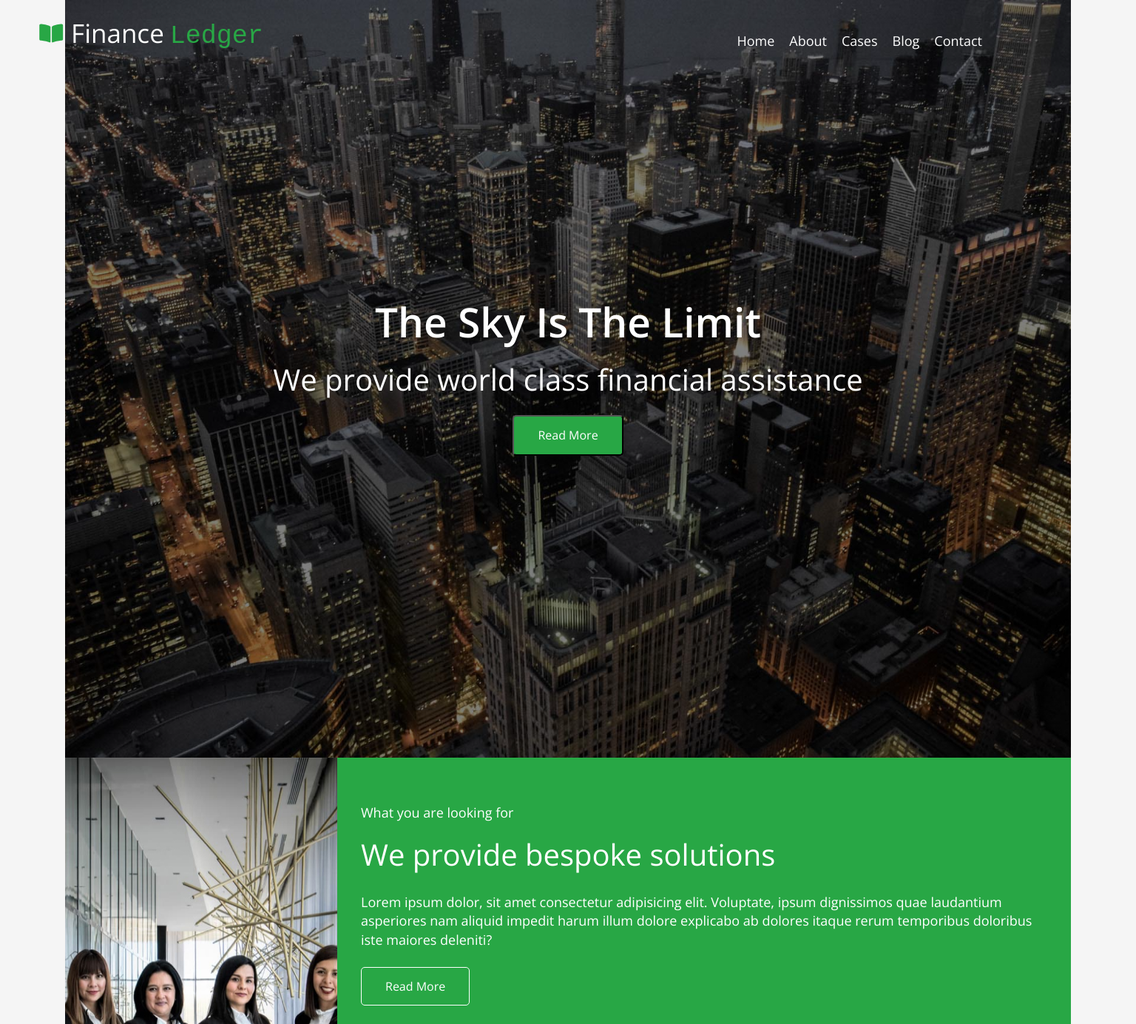
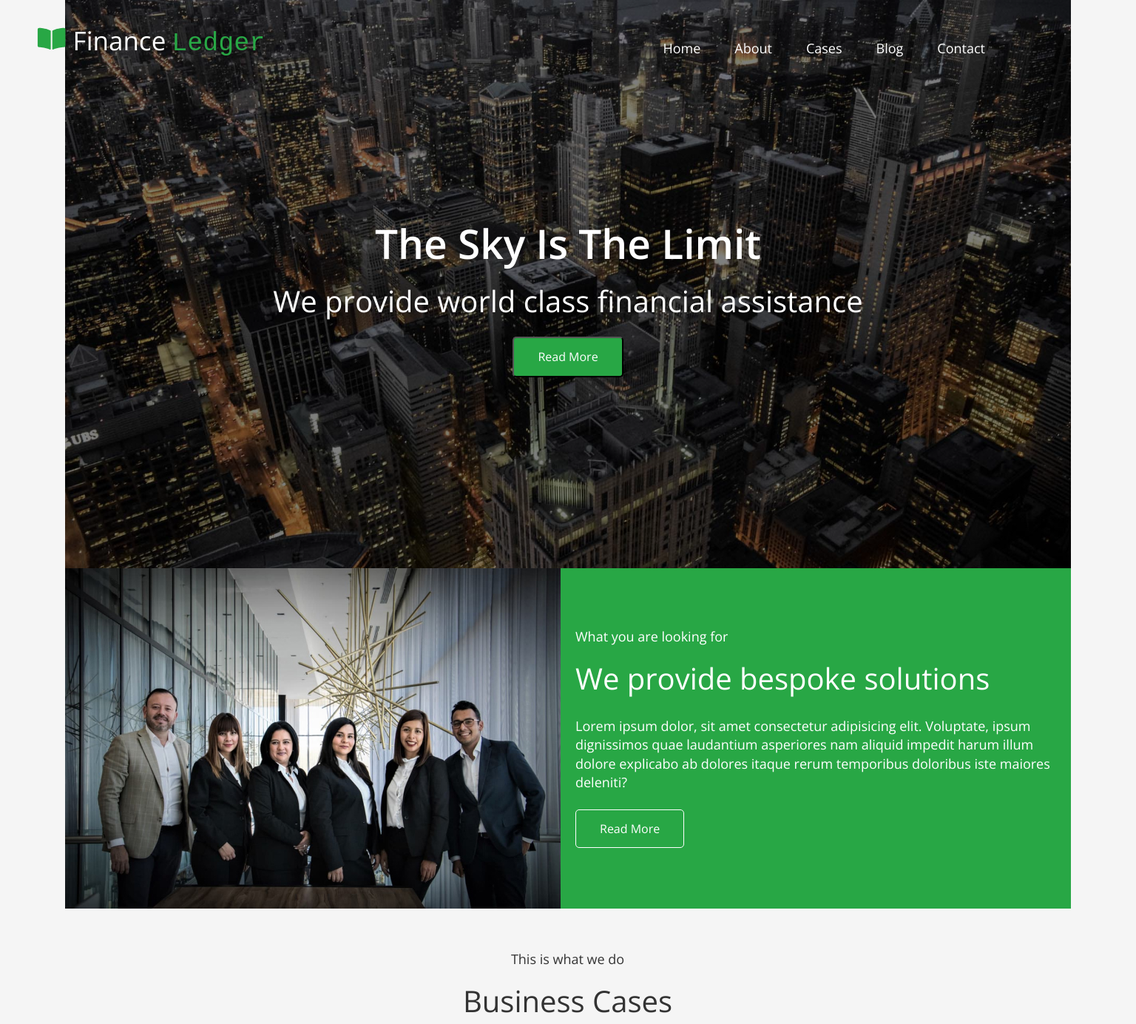
Before and after one commit to Vitaliy28031985/finance-ledger, a website built with webpack: page src/index.html in a window 1536 px wide. Shown: the top 1384 px of the page at 74% size. Built offline with nearby package versions, Linux system fonts and the light colour scheme; a script that the page names is missing; a web font is replaced by a local one.

Commit message:
desktop header, hero, provider, blog

```diff
--- a/src/index.html
+++ b/src/index.html
@@ -51,8 +51,9 @@
 
 <div class="page-provide-img-container">
    <picture>
+     <source media="(min-width: 1360px)" srcset="./img/provide/provider-desktop1x.jpg, ./img/provide/provider-desktop2x.jpg">
      <source media="(min-width: 768px)" srcset="./img/provide/provide-tablet1x.jpg, ./img/provide/provide-tablet2x.jpg">
-    <img src="./img/provide/people.jpg" alt="">
+    <img src="./img/provide/people.jpg" alt="people">
    </picture>
 
 </div>
@@ -99,6 +100,7 @@
   <div class="blog-page-img-container">
     <picture>
       <source media="(min-width: 768px)" srcset="./img/blog/blog-tablet-1x.jpg, ./img/blog/blog-tablet-2x.jpg">
+      <source media="(min-width: 1360px)" srcset="./img/blog/blog-desktop1x.jpg, ./img/blog/blog-desktop2x.jpg">
      <img src="./img/blog/blog.jpg" alt="blog">
     </picture>
   </div>
--- a/src/scss/components/_blog.scss
+++ b/src/scss/components/_blog.scss
@@ -16,6 +16,10 @@
     width: 368px;
     height: 493px;
    }
+   @media screen and (min-width: 1360px) {
+    width: 670px;
+    height: 460px;
+}
 }
 
 .blog-page-text {
@@ -25,6 +29,10 @@ padding-right: 20px;
 @media screen and (min-width: 768px) {
 padding-left: 32px;
 padding-right: 32px;
+}
+@media screen and (min-width: 1360px) {
+padding-left: 20px;
+padding-right: 28px;
 }
 }
 
--- a/src/scss/components/_header.scss
+++ b/src/scss/components/_header.scss
@@ -1,7 +1,13 @@
 
 .page-header {
-   position: fixed;
-  padding-top: 22px;
+position: fixed;
+padding-top: 22px;
+@media screen and (min-width: 768px) {
+padding-top: 28px;
+}
+@media screen and (min-width: 1360px) {
+ padding-top: 32px;
+}
 }
 
 .page-header-nav {
@@ -12,6 +18,10 @@
       justify-content: space-between;
       padding-right: 32px;
       padding-left: 32px;
+   }
+   @media screen and (min-width: 1360px) {
+     padding-right: 28px;
+      padding-left: 29.5px;
    }
 }
 .page-header-logo {
@@ -29,6 +39,14 @@ color: $min-text-color;
 .page-header-logo-item {
    width: 35px;
    height: 26px;
+   @media screen and (min-width: 768px) {
+   width: 39px;
+   height: 30px;
+   }
+   @media screen and (min-width: 1360px) {
+   width: 40px;
+   height: 30.6px;
+   }
 }
 
 .page-header-logo samp {
@@ -41,8 +59,11 @@ color: $min-text-color;
    margin-top: 16px;
    justify-content: center;
    gap: 12px;
-    @media screen and (min-width: 768px) {
-      gap: 20px;
+   @media screen and (min-width: 768px) {
+   gap: 20px;
+    }
+   @media screen and (min-width: 1360px) {
+   gap: 46px;
     }
 }
 
--- a/src/scss/components/_hero.scss
+++ b/src/scss/components/_hero.scss
@@ -5,16 +5,22 @@
    background-image:
    linear-gradient((rgba(0, 0, 0, 0.5)), rgba(0, 0, 0, 0.5)),
    url('../../img/hero/showcase.jpg');
-     @media screen and (min-width: 768px) {
+   @media screen and (min-width: 768px) {
    height: 1024px;
- }
+   }
+   @media screen and (min-width: 1360px) {
+    height: 768px;
+   }
 }
 .p {
    opacity: 0;
    margin-bottom: 160px;
    @media screen and (min-width: 768px) {
    margin-bottom: 378px;
- }
+   }
+   @media screen and (min-width: 1360px) {
+    margin-bottom: 272px;
+   }
 }
 .section-page-container {
 letter-spacing: 0em;
--- a/src/scss/components/_provide.scss
+++ b/src/scss/components/_provide.scss
@@ -9,6 +9,10 @@
 @media screen and (min-width: 768px) {
    width: 368px;
    height: 610px;
+}
+@media screen and (min-width: 1360px) {
+  width: 670px;
+  height: 460px;
 }
 }
 
@@ -23,7 +27,12 @@ padding-bottom: 62px;
 padding-left: 32px;
 padding-right: 32px;
 }
-
+@media screen and (min-width: 1360px) {
+padding-top: 80px;
+padding-bottom: 80px;
+padding-left: 20px;
+padding-right: 28px;
+}
 }
 .page-provide-text-container p {
 font-size: 16px;
```
Also changed, not shown: src/img/blog/blog-desktop1x.jpg (added), src/img/blog/blog-desktop2x.jpg (added), src/img/provide/provider-desktop1x.jpg (added), src/img/provide/provider-desktop2x.jpg (added).
